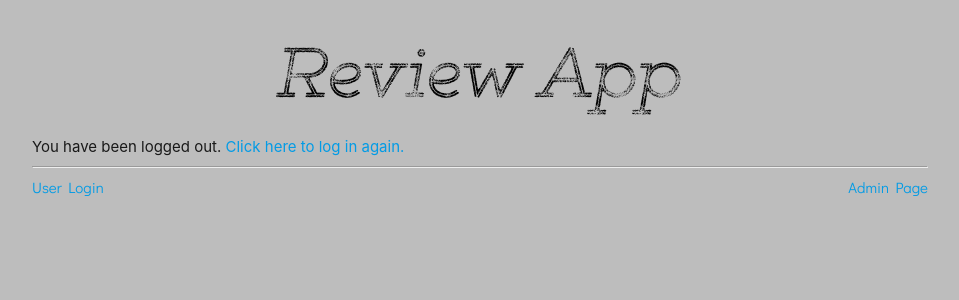
After one commit to mcfalld/ReviewApp, a Django app: page /logged_out/ in a window 1280 px wide. The commit adds this page. Shown: the top 300 px of the page, without its empty margins (160-1119 px from the left). Run offline with Django 3.2, Linux system fonts and the light colour scheme.

Commit message:
logout page works, still need to get ip, and add models to the user profile.

```diff
--- a/reviewapp/models.py
+++ b/reviewapp/models.py
@@ -9,7 +9,7 @@ class Reviews(models.Model):
     # rating          = models.
     title           = models.CharField(max_length=64)
     body            = models.TextField(max_length=10000)
-    ipAddress       = models.GenericIPAddressField(blank=True, null=True)
+    ipAddress       = models.GenericIPAddressField(blank=True, null=True) #possible add , editable=False
     submitted_on    = models.DateTimeField(default=datetime.now)
     company         = models.CharField(max_length = 200, blank=False)
     reviewer_Email  = models.EmailField(max_length=250)
--- a/reviewapp/templates/accounts/profile.html
+++ b/reviewapp/templates/accounts/profile.html
@@ -4,7 +4,7 @@
 {% block content %}
 {% if user.is_authenticated %}
   You are logged in as {{ user }}.
-  <a href="/accounts/logout/">Click here to log out.</a>
+  <a href="/logged_out">Click here to log out.</a>
 {% else %}
   You are not logged in.
   <a href="/login">Click here to log in.</a>
--- /dev/null
+++ b/reviewapp/templates/registration/logged_out.html
@@ -0,0 +1,7 @@
+{% extends "reviewapp/layout.html" %}
+
+{% block content %}
+
+You have been logged out. <a href="{% url 'login' %}">Click here to log in again.</a>
+
+{% endblock %}
--- a/reviewapp/views.py
+++ b/reviewapp/views.py
@@ -1,5 +1,6 @@
 from django.shortcuts import render
 from django.http import HttpResponse
+from django.contrib import auth
 
 from .models import Reviews
 from .models import Login
@@ -11,9 +12,26 @@ def index(request):
     reviews = Reviews.objects.all()[:25]
 
     context = {
-        'title': 'Latest Reviews',
-        'reviews': reviews
-    }
+            'title': 'Latest Reviews',
+            'reviews': reviews
+        }
+
+
+    from ipware import get_client_ip
+
+    ip, is_routable = get_client_ip(request)
+#     if ip is None:
+#    # Unable to get the client's IP address
+#         return None
+#     else:
+#     # We got the client's IP address
+#         if is_routable:
+#         # The client's IP address is publicly routable on the Internet
+#             return ip
+#         else:
+#         # The client's IP address is private
+#             return None
+
 
     return render(request, 'reviewapp/index.html', context)
 
@@ -35,7 +53,7 @@ def login(request):
     #     'login': login
     # }
 
-    return render(request, 'reviewapp/login.html')
+    return render(request, 'registration/login.html')
 
 def profile(request):
     review = Reviews.objects.all()[:25]
@@ -48,5 +66,5 @@ def profile(request):
 
 def logout(request):
 
-
-    return render(request, 'reviewapp/logout.html')
+    auth.logout(request)
+    return render(request, 'registration/logged_out.html')
--- a/reviews/settings.py
+++ b/reviews/settings.py
@@ -126,3 +126,4 @@ STATIC_URL = '/reviewapp/templates/styles/'
 # LOGIN_REDIRECT_URL = '/reviewapp/urls'
 # /home/mcfall/reviews/reviewapp/templates/accounts/profile.html
 # /home/mcfall/reviews/reviewapp/views.py
+LOGOUT_REDIRECT_URL = '/reviewapp/templates/registration/logout.html'
--- a/reviews/urls.py
+++ b/reviews/urls.py
@@ -31,7 +31,7 @@ urlpatterns = [
     # url(r'^login/$', views.login, name='login'),
     url(r'^ratings/', include('star_ratings.urls')),
     url(r'^login/$', auth_views.login, name='login'),
-    url(r'^logout/$', auth_views.logout, name='logout'),
+    url(r'^logged_out/$', views.logout, name='logout'),
     url(r'^profile/$', include('reviewapp.urls'), name='profile'),
     # url(r'^profil/$', au)
     url('accounts/profile/',
```
Also changed, not shown: reviewapp/templates/registration/logout.html (deleted, +0 -7 lines), db.sqlite3.
